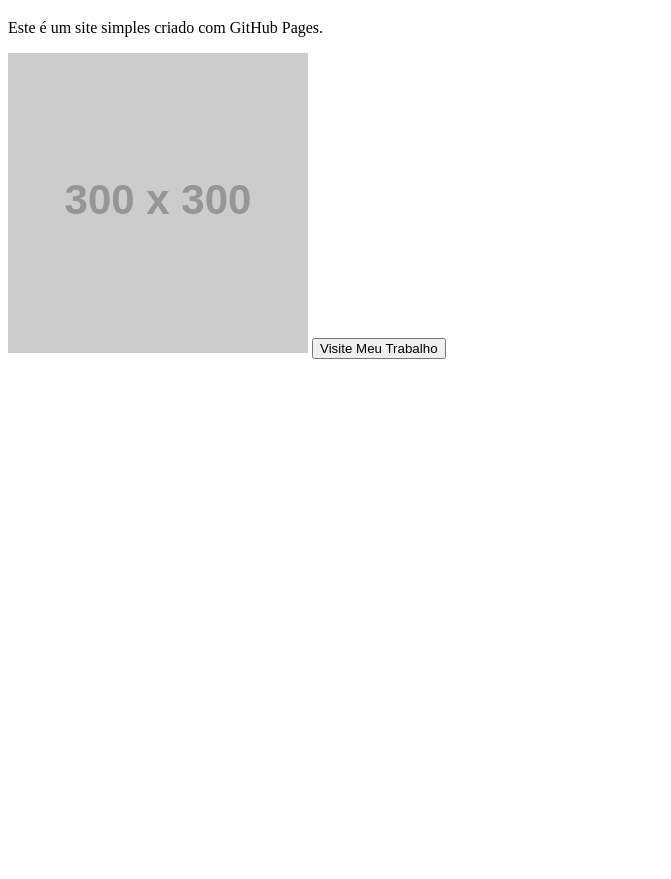
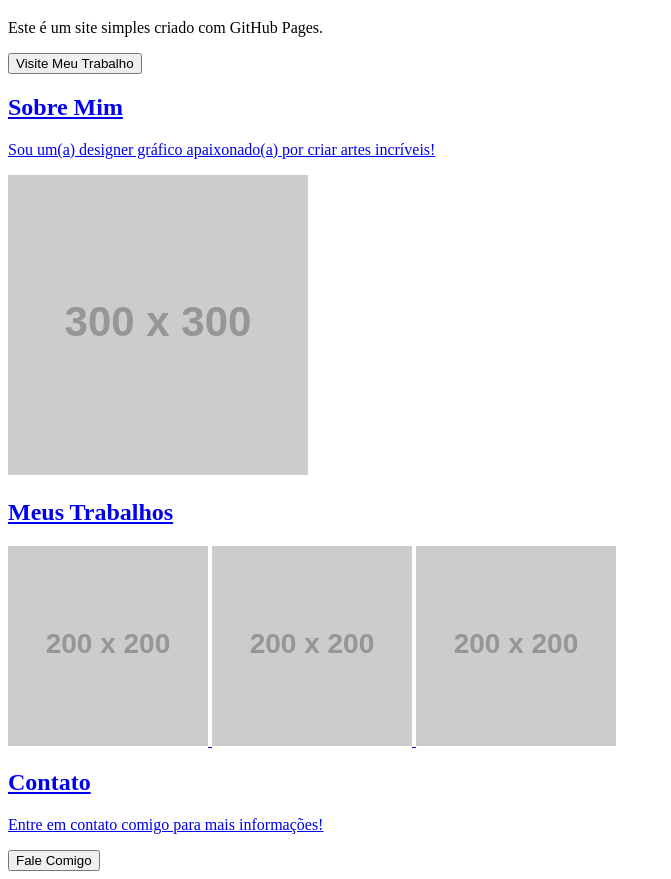
Before and after one commit to IzabellaMaia/graficdesigner, a plain HTML site: page index.html in a window 1280 px wide. Shown: the part 61-940 px from the top of the page, without its empty margins (0-671 px from the left). Before the commit the page ends 800 px from the top, so only its background shows below. Drawn offline with Linux system fonts and the light colour scheme; placeholder pictures from the web are drawn by us.

Commit message:
Update index.html

```diff
--- a/index.html
+++ b/index.html
@@ -11,8 +11,25 @@
 </body>
 </html>
 
-<img src="https://via.placeholder.com/300" alt="Minha Imagem" width="300">
-
 <a href="https://seu-link-aqui.com" target="_blank">
     <button>Visite Meu Trabalho</button>
-</a>
+ <h2>Sobre Mim</h2>
+    <p>Sou um(a) designer gráfico apaixonado(a) por criar artes incríveis!</p>
+    <img src="https://via.placeholder.com/300" alt="Minha Foto">
+</section>
+
+<section>
+    <h2>Meus Trabalhos</h2>
+    <div class="gallery">
+        <img src="https://via.placeholder.com/200" alt="Trabalho 1">
+        <img src="https://via.placeholder.com/200" alt="Trabalho 2">
+        <img src="https://via.placeholder.com/200" alt="Trabalho 3">
+    </div>
+</section>
+
+<section>
+    <h2>Contato</h2>
+    <p>Entre em contato comigo para mais informações!</p>
+    <a href="https://seu-link-aqui.com" target="_blank">
+        <button>Fale Comigo</button>
+    </a>
```
